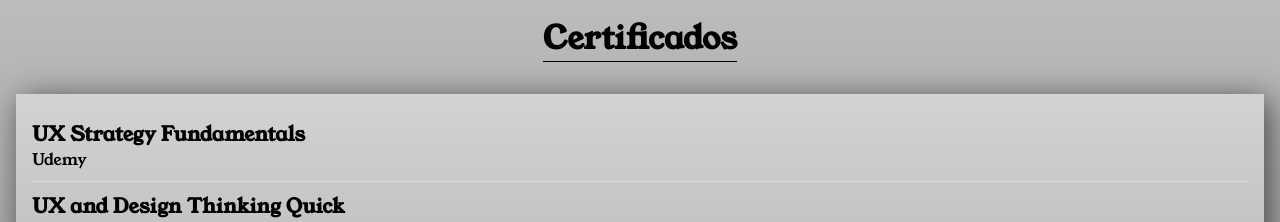
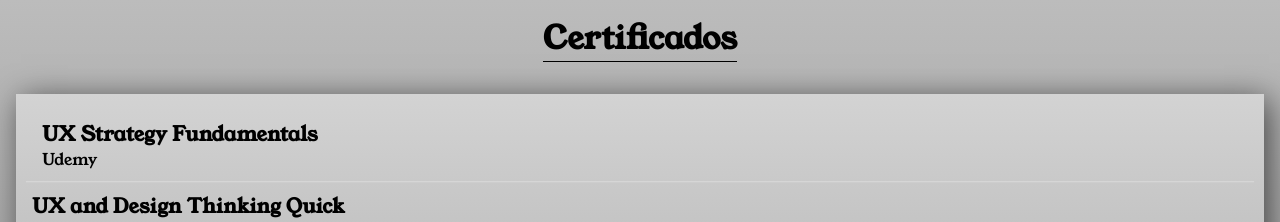
Before and after one commit to RafaelRF99/certificados, a React (Vite) app: page / in a window 1280 px wide. In both pictures the pointer is over the element 640 px from the left and 151 px from the top of the page. Shown: the top 222 px of the page. Built offline with nearby package versions, Linux system fonts and the light colour scheme.

Commit message:
style: hover

```diff
--- a/src/components/Certificados/Certificados.module.css
+++ b/src/components/Certificados/Certificados.module.css
@@ -15,6 +15,14 @@
     margin: 10px 0;
     padding-bottom: 10px;
     border-bottom: 1px solid #ffffff55;
+}
+
+.area:hover {
+    padding-left: 1rem;
+    transition: 0.5s;
+    scale: 1.01;
+
+    cursor: pointer;
 }
 
 .local {
```
